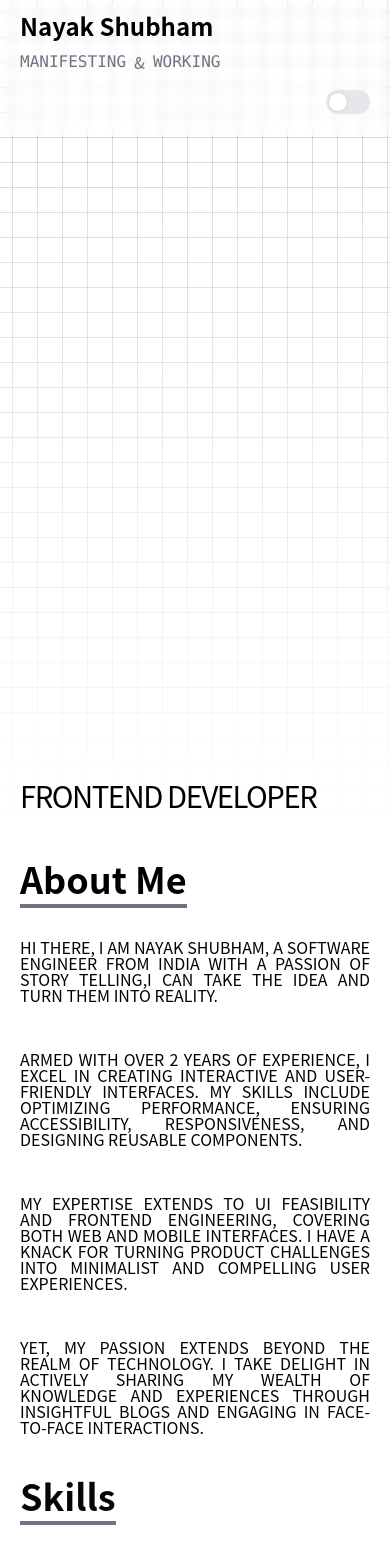
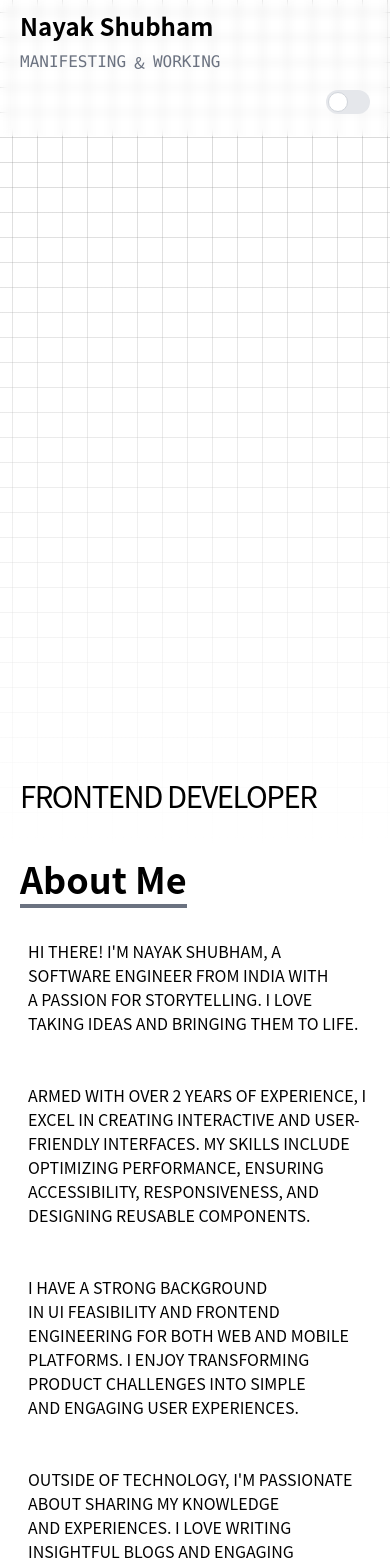
Before and after one commit to imnayakshubham/portfolio-v2, a Next.js app: page / in a window 390 px wide. Shown: the top 1568 px of the page. Built offline with nearby package versions, Linux system fonts and the light colour scheme.

Commit message:
refactor: upadated ui

```diff
--- a/components/FindMe/FindMe.jsx
+++ b/components/FindMe/FindMe.jsx
@@ -4,7 +4,7 @@ import { HiArrowDown } from 'react-icons/hi';
 
 export const FindMe = () => {
     return (
-        <footer className="text-center">
+        <footer className="text-center p-6">
             <section
                 name="contact"
                 data-scroll-section
--- a/components/Intro/Intro.jsx
+++ b/components/Intro/Intro.jsx
@@ -1,7 +1,8 @@
 import React from 'react'
-import Paragraph from '../Testing/Paragraph'
 
 export const Intro = () => {
+    const totalExperience = new Date().getFullYear() - 2021
+
     return (
         <section className='w-full h-full p-5'>
             <div className='flex gap-10 flex-col justify-center'>
@@ -11,25 +12,33 @@ export const Intro = () => {
                     </p>
                 </div>
                 <div className='flex align-middle flex-col justify-center h-full gap-12 sm:gap-6'>
-                    <h2 className="text-base uppercase sm:text-xl md:text-2xl lg:text-4xl  transition-all duration-300 ease-in text-justify">
+                    <h6 className="text-base uppercase sm:text-xl md:text-2xl lg:text-4xl transition-all duration-300 ease-in flex gap-2 text-balance">
                         <i className="fa-solid fa-arrow-right blink"></i>
-                        <Paragraph key={1} paragraph="Hi there, I am Nayak Shubham, A software Engineer from India with a passion of sTORY TELLING,I CAN TAKE THE IDEA AND TURN THEM INTO REALITY." />
-                    </h2>
+                        <p>
+                            {`Hi there! I'm Nayak Shubham, a software engineer from India with a passion for storytelling. I love taking ideas and bringing them to life.`}
+                        </p>
+                    </h6>
 
-                    <h2 className="text-base uppercase sm:text-xl md:text-2xl lg:text-4xl  transition-all duration-400 ease-in text-justify">
+                    <h6 className="text-base uppercase sm:text-xl md:text-2xl lg:text-4xl  transition-all duration-300 ease-in flex  gap-2 text-balance">
                         <i className="fa-solid fa-arrow-right blink"></i>
-                        <Paragraph key={2} paragraph="Armed with over 2 years of experience, I excel in creating interactive and user-friendly interfaces. My skills include optimizing performance, ensuring accessibility, responsiveness, and designing reusable components." />
-                    </h2>
+                        <p>
+                            {`Armed with over ${totalExperience} years of experience, I excel in creating interactive and user-friendly interfaces. My skills include optimizing performance, ensuring accessibility, responsiveness, and designing reusable components.`}
+                        </p>
+                    </h6>
 
-                    <h2 className="text-base uppercase sm:text-xl md:text-2xl lg:text-4xl  transition-all duration-500 ease-in text-justify">
+                    <h6 className="text-base uppercase sm:text-xl md:text-2xl lg:text-4xl  transition-all duration-300 ease-in flex  gap-2 text-balance">
                         <i className="fa-solid fa-arrow-right blink"></i>
-                        <Paragraph key={3} paragraph="My expertise extends to UI feasibility and frontend engineering, covering both web and mobile interfaces. I have a knack for turning product challenges into minimalist and compelling user experiences." />
-                    </h2>
+                        <p>
+                            {"I have a strong background in UI feasibility and frontend engineering for both web and mobile platforms. I enjoy transforming product challenges into simple and engaging user experiences."}
+                        </p>
+                    </h6>
 
-                    <h2 className="text-base uppercase sm:text-xl md:text-2xl lg:text-4xl  transition-all duration-600 ease-in text-justify">
+                    <h6 className="text-base uppercase sm:text-xl md:text-2xl lg:text-4xl  transition-all duration-300 ease-in flex  gap-2 text-balance">
                         <i className="fa-solid fa-arrow-right blink"></i>
-                        <Paragraph key={4} paragraph="Yet, my passion extends beyond the realm of technology. I take delight in actively sharing my wealth of knowledge and experiences through insightful blogs and engaging in face-to-face interactions." />
-                    </h2>
+                        <p>
+                            {"Outside of technology, I'm passionate about sharing my knowledge and experiences. I love writing insightful blogs and engaging in meaningful conversations."}
+                        </p>
+                    </h6>
                 </div>
             </div>
         </section>
--- a/components/Projects/Project.jsx
+++ b/components/Projects/Project.jsx
@@ -9,7 +9,7 @@ export const Project = ({ projectData }) => {
     const currentTheme = theme === 'system' ? systemTheme : theme;
 
     return (
-        <div className={`rounded-xl shadow-md overflow-hidden ${currentTheme === "dark" ? "dark__shadow" : "light__shadow"} p-2 project border-gray-200`}>
+        <div className={`rounded-xl overflow-hidden ${currentTheme === "dark" ? "dark__shadow" : "light__shadow"} p-2 project border-gray-200 border`}>
             <div className="md:flex">
                 <div className="md:shrink-0">
                     <Image className="w-full object-cover md:h-full md:w-62 sm:w-30 rounded-md" src={url} alt={name ?? ""} width={1000} height={500} />
@@ -21,23 +21,23 @@ export const Project = ({ projectData }) => {
                     <div className="flex justify-start gap-5 flex-wrap">
                         {
                             code_link ?
-                                <button className={`hover:border-[#00ffaa] hover:shadow-lg hover:border-1 transition-colors duration-200 ease-linear py-2 px-4 border-2 border-gray-200 hover:border-transparent rounded ${currentTheme === "dark" ? "dark__shadow hover:text-white" : "light__shadow"}`}>
+                                <button className="border p-2 rounded-md hover:border-[#00ffaa] shimmer__button">
                                     <Link href={code_link} target="_blank" rel="noopener noreferrer">
                                         Code
                                     </Link>
                                 </button>
                                 : <>
-                                    <button className={`hover:border-[#00ffaa] hover:shadow-lg hover:border-1 transition-colors duration-200 ease-linear py-2 px-4 border-2 border-gray-200 hover:border-transparent rounded ${currentTheme === "dark" ? "dark__shadow hover:text-white" : "light__shadow"}`}>
+                                    <button className="border p-2 rounded-md hover:border-[#00ffaa] shimmer__button">
                                         <Link href={frontend_code} target="_blank" rel="noopener noreferrer">Frontend Code</Link>
                                     </button>
-                                    <button className={`hover:border-[#00ffaa] hover:shadow-lg hover:border-1 transition-colors duration-200 ease-linear py-2 px-4 border-2 border-gray-200 hover:border-transparent rounded ${currentTheme === "dark" ? "dark__shadow hover:text-white" : "light__shadow"}`}>
+                                    <button className="border p-2 rounded-md hover:border-[#00ffaa] shimmer__button">
                                         <Link href={backend_code} target="_blank" rel="noopener noreferrer">Backend Code</Link>
                                     </button>
                                 </>
                         }
                         {
                             demo_link ?
-                                <button className={`hover:border-[#00ffaa] hover:shadow-lg hover:border-1 transition-colors duration-200 ease-linear py-2 px-4 border-2 border-gray-200 hover:border-transparent rounded ${currentTheme === "dark" ? "dark__shadow hover:text-white" : "light__shadow"}`}>
+                                <button className="border p-2 rounded-md hover:border-[#00ffaa] shimmer__button">
                                     <Link href={demo_link ?? "#"} target="_blank" rel="noopener noreferrer">Demo</Link>
                                 </button>
                                 : null
--- a/pages/index.js
+++ b/pages/index.js
@@ -7,10 +7,17 @@ import { AboutMeV3 } from '../components/AboutMe/AboutMeV3';
 import { Intro } from '../components/Intro/Intro';
 import { SkillsV2 } from '../components/Skills/SkillsV2/SkillsV2';
 import { BlurFade } from '../components/ui/BlurAnimation/BlurFadeAnimation';
+import { useEffect, useState } from 'react';
+import { cn } from '../utils';
 
 export default function Home() {
   const { systemTheme, theme, setTheme } = useTheme();
   const currentTheme = theme === 'system' ? systemTheme : theme;
+  const [isClient, setIsClient] = useState(false);
+
+  useEffect(() => {
+    setIsClient(true);
+  }, []);
 
 
   return (
@@ -24,28 +31,26 @@ export default function Home() {
         <link rel="stylesheet" href="https://cdnjs.cloudflare.com/ajax/libs/font-awesome/6.2.1/css/all.min.css" integrity="sha512-MV7K8+y+gLIBoVD59lQIYicR65iaqukzvf/nwasF0nqhPay5w/9lJmVM2hMDcnK1OnMGCdVK+iQrJ7lzPJQd1w==" crossorigin="anonymous" referrerpolicy="no-referrer" />
       </Head>
 
-      <section className={currentTheme === "dark" ? '' : "#faf9f7"}>
-        <div class="pattern__container pointer-events-none absolute left-0 top-0" />
+      <div className={cn(`${isClient && `${currentTheme !== "dark" ? 'pattern__container' : "pattern__container__dark"}`} pointer-events-none absolute left-0 top-0`)} />
       <NavBar />
-        <BlurFade delay={0.25 * 2} inView>
+      <BlurFade delay={0.25} inView>
         <AboutMeV3 />
       </BlurFade>
 
-        <BlurFade delay={0.25 * 3} inView>
+      <BlurFade delay={0.25} inView>
         <Intro />
       </BlurFade>
 
-        <BlurFade delay={0.25 * 4} inView>
+      <BlurFade delay={0.25} inView>
         <SkillsV2 />
       </BlurFade>
 
-        <section className={currentTheme === "dark" ? '' : "#faf9f7"}>
+      <BlurFade delay={0.25} inView>
         <Projects />
-        </section>
-        <section className='p-6'>
+      </BlurFade>
+      <BlurFade delay={0.25} inView>
         <FindMe />
-        </section>
-      </section>
+      </BlurFade>
     </>
   )
 }
--- a/styles/globals.css
+++ b/styles/globals.css
@@ -156,3 +156,12 @@ body {
         linear-gradient(90deg, transparent 24%, var(--color) 25%, var(--color) 26%, transparent 27%, transparent 74%, var(--color) 75%, var(--color) 76%, transparent 77%, transparent);
     background-size: 100% 100%, 50px 50px, 50px 50px;
 }
+
+.pattern__container__dark {
+    width: 100%;
+    height: 100vh;
+    --color: rgba(114, 114, 114, 0.3);
+    background-image: linear-gradient(to top, #121212 0%, rgb(174 155 155 / 0%) 100%),
+        linear-gradient(0deg, transparent 24%, var(--color) 25%, var(--color) 26%, transparent 27%, transparent 74%, var(--color) 75%, var(--color) 76%, transparent 77%, transparent), linear-gradient(90deg, transparent 24%, var(--color) 25%, var(--color) 26%, transparent 27%, transparent 74%, var(--color) 75%, var(--color) 76%, transparent 77%, transparent);
+    background-size: 100% 100%, 50px 50px, 50px 50px;
+}
```
Lines whose indentation alone changed are shown as unchanged.
